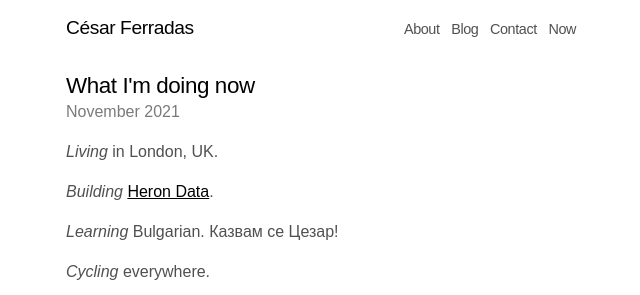
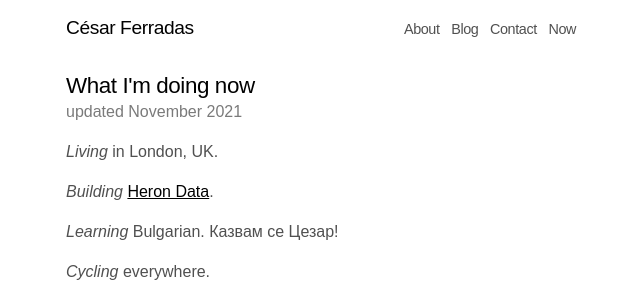
Before and after one commit to cesarferradas/ferrad.as, a Jekyll site: the page built from now.md, in a window 1280 px wide. Shown: the top 295 px of the page, without its empty margins (315-955 px from the left). Built offline with Jekyll 4.4.1, drawn with Linux system fonts in a browser that asks for light colours.

Commit message:
edit last_modified_at display

```diff
--- a/_layouts/page.html
+++ b/_layouts/page.html
@@ -6,7 +6,7 @@ layout: default
   <h1 class="page-title">{{ page.title }}</h1>
   {% if page.last_modified_at %}
     <span class="date">
-    {{ page.last_modified_at | date: '%B %Y' }}
+    updated {{ page.last_modified_at | date: '%B %Y' }}
     </span>
   {% endif %}
   <div class="page-content">
```
